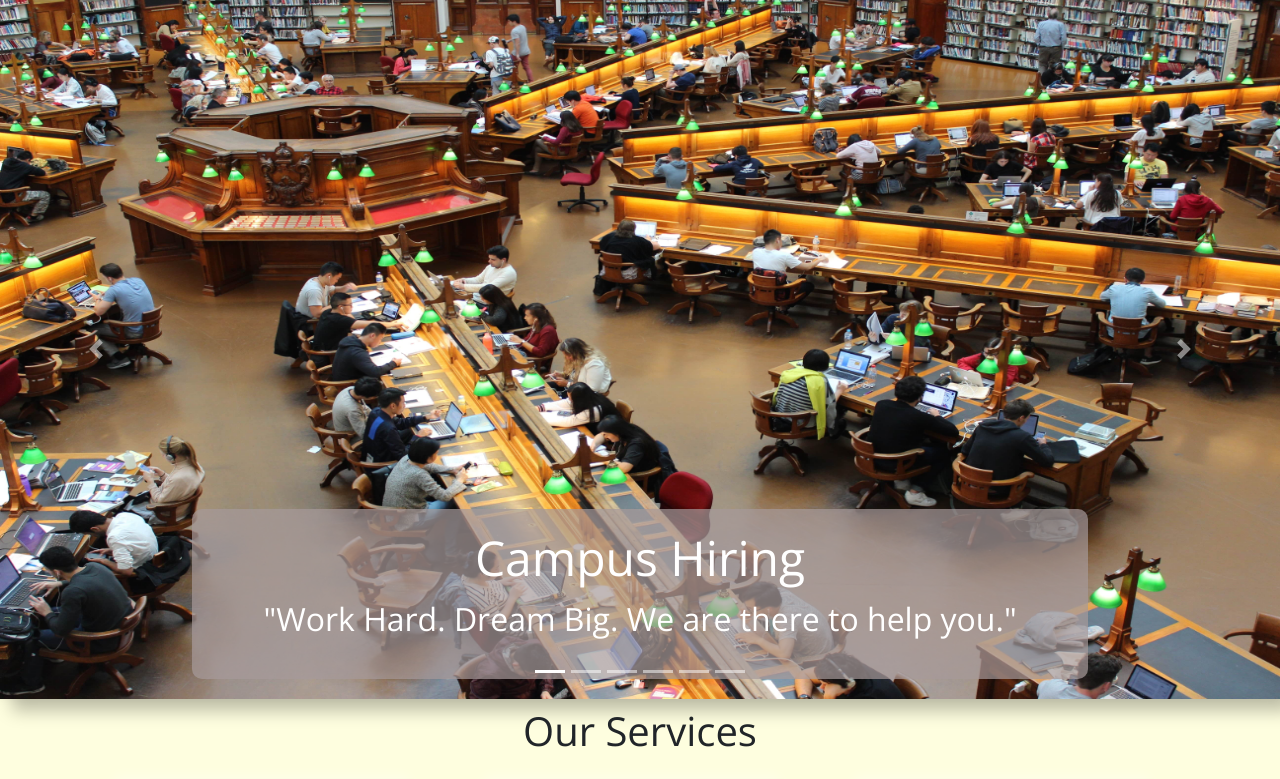
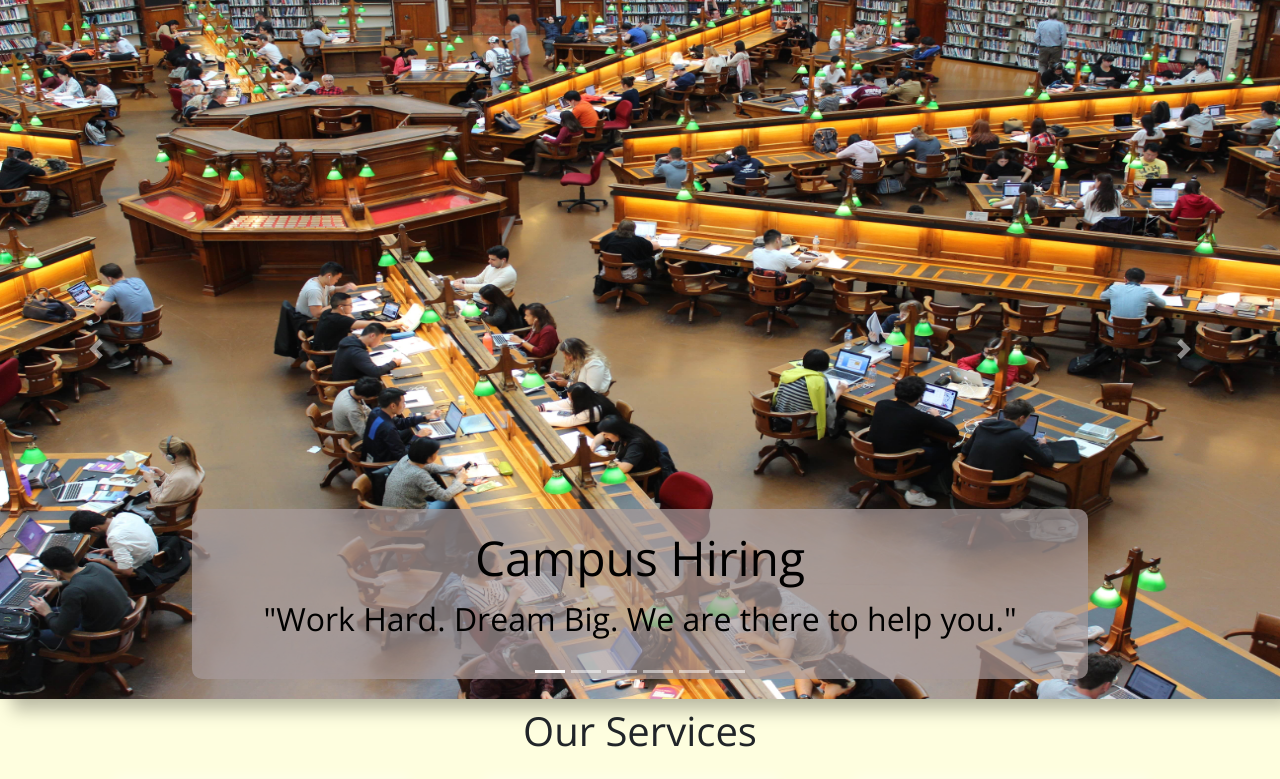
Before and after one commit to harshmody30401/recruitment, a PHP site: page / in a window 1280 px wide. Shown: the part 73-852 px from the top of the page. Run offline with PHP 8.4, Linux system fonts and the light colour scheme; some libraries are stand-ins or nearby versions.

Commit message:
Added colour in index page

```diff
--- a/index.php
+++ b/index.php
@@ -58,8 +58,8 @@
           <div class="carousel-item active">
             <img src="static/images/campus.jpg" class="d-block w-100" alt="..." />
             <div class="carousel-caption d-md-block slider-info">
-              <h5 style="font-size: 3em;">Campus Hiring</h5>
-              <p style="font-size: 2em;">
+              <h5 style="font-size: 3em;color: black;">Campus Hiring</h5>
+              <p style="font-size: 2em;color: black;">
                 "Work Hard. Dream Big. We are there to help you."
               </p>
             </div>
@@ -67,8 +67,8 @@
           <div class="carousel-item">
             <img src="static/images/percall.jpg" class="d-block w-100" alt="..." />
             <div class="carousel-caption  d-md-block slider-info">
-              <h5 style="font-size: 3em;">Percall</h5>
-              <p style="font-size: 2em;">
+              <h5 style="font-size: 3em;color: black;">Percall</h5>
+              <p style="font-size: 2em;color: black;">
               "Work Hard. Dream Big. We are there to help you."
               </p>
             </div>
@@ -76,8 +76,8 @@
           <div class="carousel-item">
             <img src="static/images/intern.jpg" class="d-block w-100" alt="..." />
             <div class="carousel-caption  d-md-block slider-info">
-              <h5 style="font-size: 3em;">Internship</h5>
-              <p style="font-size: 2em;">
+              <h5 style="font-size: 3em;color: black;">Internship</h5>
+              <p style="font-size: 2em;color: black;">
               "Work Hard. Dream Big. We are there to help you."
               </p>
             </div>
@@ -86,8 +86,8 @@
           <div class="carousel-item">
             <img src="static/images/freelancer.jpg" class="d-block w-100" alt="..." />
             <div class="carousel-caption  d-md-block slider-info">
-              <h5 style="font-size: 3em;">Freelance</h5>
-              <p style="font-size: 2em;">
+              <h5 style="font-size: 3em;color: black;">Freelance</h5>
+              <p style="font-size: 2em;color: black;">
               "Work Hard. Dream Big. We are there to help you."
               </p>
             </div>
@@ -97,8 +97,8 @@
           <div class="carousel-item">
             <img src="static/images/recruiter.jpg" class="d-block w-100" alt="..." />
             <div class="carousel-caption d-md-block slider-info">
-              <h5 style="font-size: 3em;">Recruiter's MarketPlace</h5>
-              <p style="font-size: 2em;">
+              <h5 style="font-size: 3em;color: black;">Recruiter's MarketPlace</h5>
+              <p style="font-size: 2em;color: black;">
               "Work Hard. Dream Big. We are there to help you."
               </p>
             </div>
@@ -107,8 +107,8 @@
           <div class="carousel-item">
             <img src="static/images/hr.jpg" class="d-block w-100" alt="..." />
             <div class="carousel-caption d-md-block slider-info">
-              <h5 style="font-size: 3em;">Human Resources</h5>
-              <p style="font-size: 2em;">
+              <h5 style="font-size: 3em;color: black;">Human Resources</h5>
+              <p style="font-size: 2em;color: black;">
               "Work Hard. Dream Big. We are there to help you."
               </p>
             </div>
```
